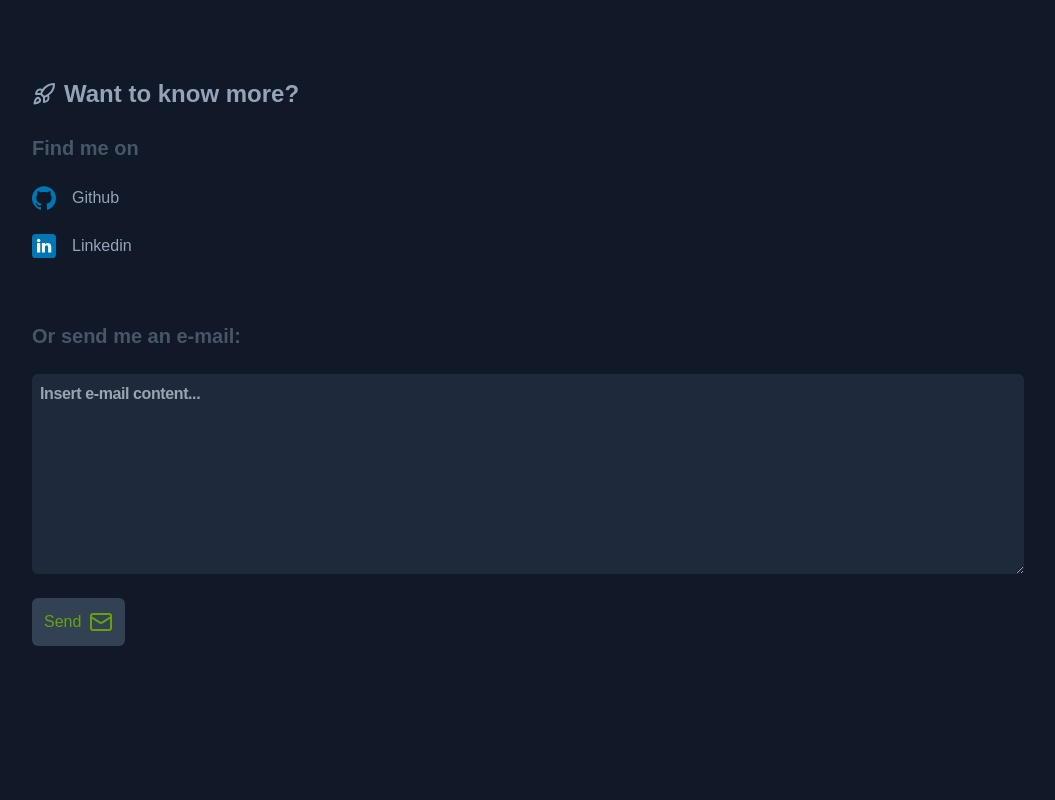
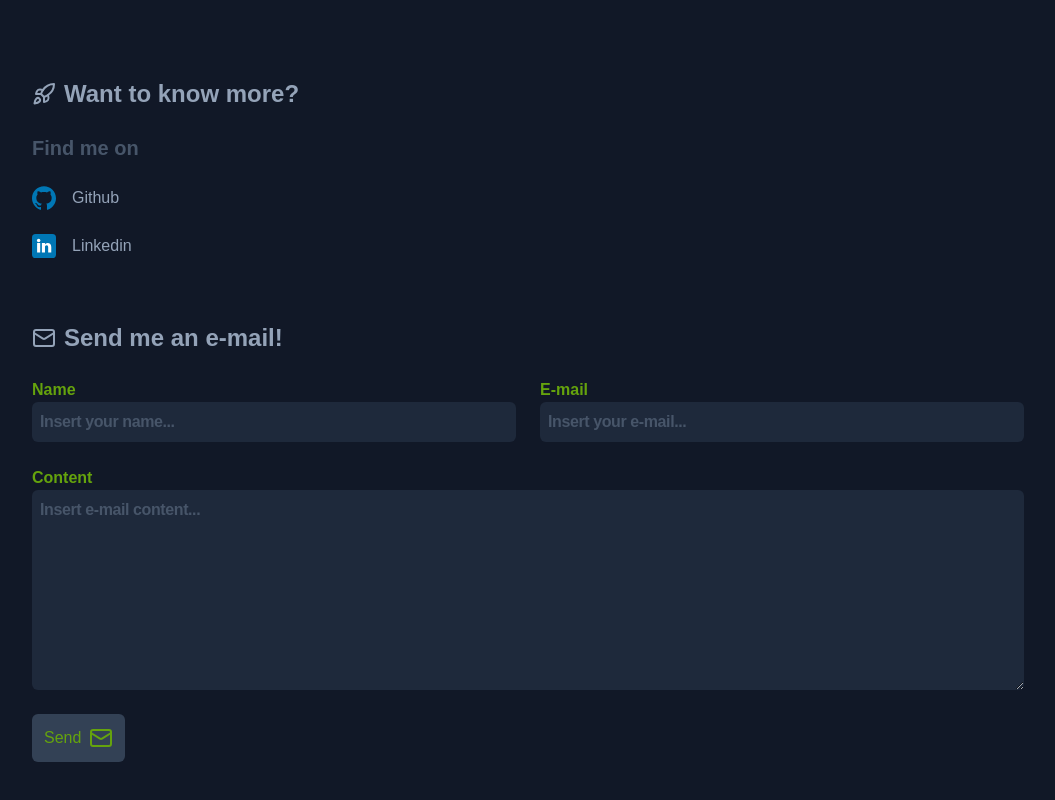
Before and after one commit to caiobukvar/bkvr-dev, a Next.js app: page / in a window 1280 px wide. Shown: the part 2850-3650 px from the top of the page, without its empty margins (112-1167 px from the left). Built offline with nearby package versions, Linux system fonts and the light colour scheme; a web font is replaced by a local one.

Commit message:
feat: adding loader

```diff
--- /dev/null
+++ b/src/app/components/Loading/index.tsx
@@ -0,0 +1,14 @@
+import { Loader2 } from "lucide-react";
+
+export default function Loading() {
+  return (
+    <div className="inset-0 fixed bg-black/60 h-screen w-screen">
+      <div className="fixed left-1/2 top-1/2 -translate-x-1/2 -translate-y-1/2 ">
+        <Loader2
+          className="text-lime-600 rounded-full animate-spin"
+          size={64}
+        />
+      </div>
+    </div>
+  );
+}
--- a/src/app/components/ProjectsSummary/index.tsx
+++ b/src/app/components/ProjectsSummary/index.tsx
@@ -39,7 +39,7 @@ export default function ProjectsSummary() {
             placeholder="Filter projects by name..."
             value={filter}
             onChange={(e) => setFilter(e.target.value)}
-            className=" bg-transparent rounded-md py-2 text-xl font-semibold tracking-tight text-lime-600 placeholder:text-slate-500 outline-none"
+            className=" bg-transparent rounded-md py-2 text-xl font-semibold tracking-tight text-lime-600 placeholder:text-slate-600 outline-none"
           />
         </div>
         <div className="grid sm:grid-cols-1 md:grid-cols-2 lg:grid-cols-3 auto-rows-[450px] gap-6">
--- a/src/app/components/Socials/index.tsx
+++ b/src/app/components/Socials/index.tsx
@@ -6,6 +6,8 @@ import Github from "/public/images/github-logo.svg";
 import Linkedin from "/public/images/linkedin-logo.svg";
 import { useState } from "react";
 import { sendMail } from "../../../lib/api/sendMail";
+import { toast } from "sonner";
+import Loading from "../Loading";
 
 type ContactError = string | undefined;
 interface ContactDataState {
@@ -42,7 +44,8 @@ export default function Socials() {
       },
     }));
 
-  const onSubmit = async () => {
+  const onSubmit = async (e: MouseEvent) => {
+    e.preventDefault();
     setContactData((prev) => ({
       ...prev,
       isLoading: true,
@@ -50,8 +53,10 @@ export default function Socials() {
 
     try {
       await sendMail(values);
+
       setContactData(initState);
-      // toast success
+
+      toast.success("Mail sent!");
     } catch (error) {
       const typedError = error as Error;
       setContactData((prev) => ({
@@ -59,9 +64,11 @@ export default function Socials() {
         isLoading: false,
         error: typedError.message,
       }));
-      // toast error
+      toast.error("Failed to send e-mail.");
     }
   };
+
+  console.log(contactData);
 
   return (
     <div className="flex flex-col w-full max-w-screen-lg p-4 gap-16 mt-12">
@@ -93,24 +100,66 @@ export default function Socials() {
       </div>
 
       <form className="flex flex-col gap-6">
-        <p className="text-xl font-bold text-slate-600">
-          Or send me an e-mail:{" "}
-        </p>
-        <textarea
-          placeholder="Insert e-mail content..."
-          onChange={(e) => handleChange(e)}
-          className="bg-slate-800 rounded-md p-2 text-md font-semibold tracking-tight text-slate-400 placeholder:text-slate-w-48 text-center0 outline-none min-h-[200px] hover:ring-2 hover:ring-lime-600 focus-visible:ring-2 focus-visible:ring-lime-600"
-        />
+        <div className="flex gap-2 items-center">
+          <Mail />
+          <p className="text-2xl font-bold">Send me an e-mail!</p>
+        </div>
+        <div className="flex flex-col w-full sm:flex-row gap-6">
+          <div className="flex flex-col font-bold w-full">
+            <label htmlFor="name" className="text-lime-600">
+              Name
+            </label>
+            <input
+              type="text"
+              name="name"
+              id="name"
+              placeholder="Insert your name..."
+              value={values.name}
+              onChange={(e) => handleChange(e)}
+              className="bg-slate-800 rounded-md p-2 text-md font-semibold tracking-tight text-slate-400 outline-none hover:ring-2 hover:ring-lime-600 focus-visible:ring-2 focus-visible:ring-lime-600 placeholder:text-slate-600"
+            />
+          </div>
+
+          <div className="flex flex-col font-bold w-full">
+            <label htmlFor="email" className="text-lime-600">
+              E-mail
+            </label>
+            <input
+              type="text"
+              name="email"
+              id="email"
+              value={values.email}
+              placeholder="Insert your e-mail..."
+              onChange={(e) => handleChange(e)}
+              className="bg-slate-800 rounded-md p-2 text-md font-semibold tracking-tight text-slate-400 outline-none hover:ring-2 hover:ring-lime-600 focus-visible:ring-2 focus-visible:ring-lime-600 placeholder:text-slate-600"
+            />
+          </div>
+        </div>
+        <div className="flex flex-col font-bold w-full">
+          <label htmlFor="content" className="text-lime-600">
+            Content
+          </label>
+          <textarea
+            placeholder="Insert e-mail content..."
+            name="content"
+            id="content"
+            value={values.content}
+            onChange={(e) => handleChange(e)}
+            className="bg-slate-800 rounded-md p-2 text-md font-semibold tracking-tight text-slate-400 outline-none min-h-[200px] hover:ring-2 hover:ring-lime-600 focus-visible:ring-2 focus-visible:ring-lime-600 placeholder:text-slate-600"
+          />
+        </div>
         <div>
           <button
             type="submit"
             className="flex gap-2 bg-slate-700 hover:bg-slate-600 outline-none hover:ring-2 hover:ring-lime-600 hover:underline text-lime-600 text-md rounded-md p-3 focus-visible:ring-2 focus-visible:ring-lime-600"
-            onClick={onSubmit}
+            onClick={(e) => onSubmit(e)}
           >
             Send <Mail />
           </button>
         </div>
       </form>
+
+      {isLoading && <Loading />}
     </div>
   );
 }
```
